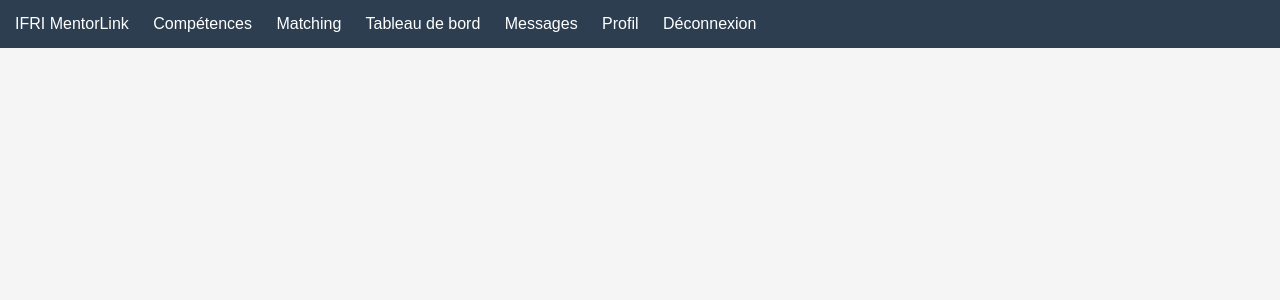
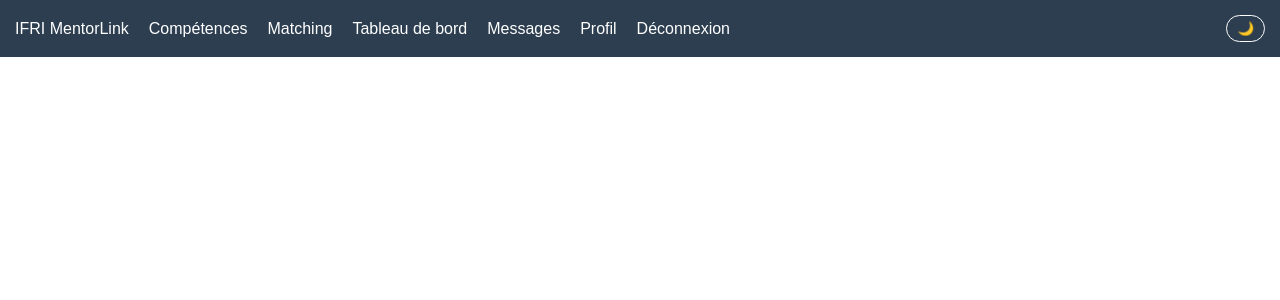
Before and after one commit to Imma09-ahl/PIL1_2526_04, a Flask app: page /dashboard in a window 1280 px wide. Shown: the top 300 px of the page. Run offline with Flask 3, Linux system fonts and the light colour scheme.

Commit message:
Ajout dark/light mode

```diff
--- a/app/static/css/base.css
+++ b/app/static/css/base.css
@@ -1,3 +1,21 @@
+/* Mode clair par défaut */
+:root {
+    --bg-color: #ffffff;
+    --text-color: #333333;
+    --nav-bg: #2c3e50;
+    --nav-text: #ffffff;
+    --card-bg: #f5f5f5;
+}
+
+/* Mode sombre */
+[data-theme="dark"] {
+    --bg-color: #1a1a2e;
+    --text-color: #ffffff;
+    --nav-bg: #16213e;
+    --nav-text: #ffffff;
+    --card-bg: #0f3460;
+}
+
 * {
     margin: 0;
     padding: 0;
@@ -6,18 +24,32 @@
 
 body {
     font-family: Arial, sans-serif;
-    background-color: #f5f5f5;
+    background-color: var(--bg-color);
+    color: var(--text-color);
+    transition: all 0.3s ease;
 }
 
 nav {
-    background-color: #2c3e50;
+    background-color: var(--nav-bg);
     padding: 15px;
+    display: flex;
+    align-items: center;
+    gap: 20px;
 }
 
 nav a {
+    color: var(--nav-text);
+    text-decoration: none;
+}
+
+#theme-toggle {
+    background: none;
+    border: 1px solid white;
     color: white;
-    text-decoration: none;
-    margin-right: 20px;
+    padding: 5px 10px;
+    border-radius: 20px;
+    cursor: pointer;
+    margin-left: auto;
 }
 
 .container {
--- a/app/static/js/main.js
+++ b/app/static/js/main.js
@@ -0,0 +1,24 @@
+// Mode sombre/clair
+const toggleBtn = document.getElementById('theme-toggle');
+
+// Vérifier si l'utilisateur avait déjà choisi un mode
+const savedTheme = localStorage.getItem('theme');
+if (savedTheme) {
+    document.documentElement.setAttribute('data-theme', savedTheme);
+    toggleBtn.textContent = savedTheme === 'dark' ? '☀️' : '🌙';
+}
+
+// Changer de mode au clic
+toggleBtn.addEventListener('click', () => {
+    const currentTheme = document.documentElement.getAttribute('data-theme');
+
+    if (currentTheme === 'dark') {
+        document.documentElement.setAttribute('data-theme', 'light');
+        localStorage.setItem('theme', 'light');
+        toggleBtn.textContent = '🌙';
+    } else {
+        document.documentElement.setAttribute('data-theme', 'dark');
+        localStorage.setItem('theme', 'dark');
+        toggleBtn.textContent = '☀️';
+    }
+});
--- a/app/templates/base.html
+++ b/app/templates/base.html
@@ -21,6 +21,7 @@
     <a href="/messages">Messages</a>
     <a href="/profile">Profil</a>
     <a href="/logout">Déconnexion</a>
+    <button id="theme-toggle">🌙</button>
 </nav>
 
     <main>
```
Lines whose indentation alone changed are shown as unchanged.
